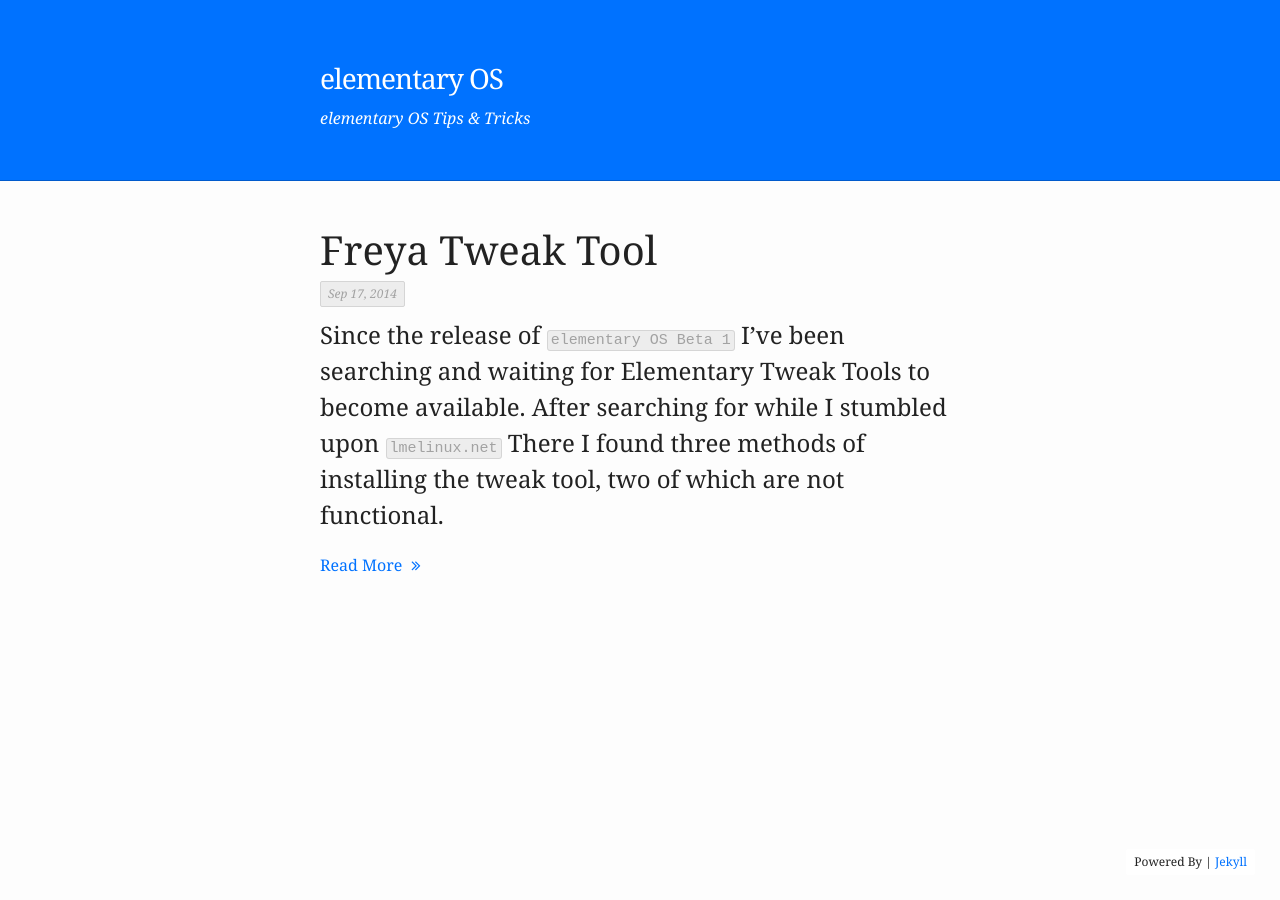
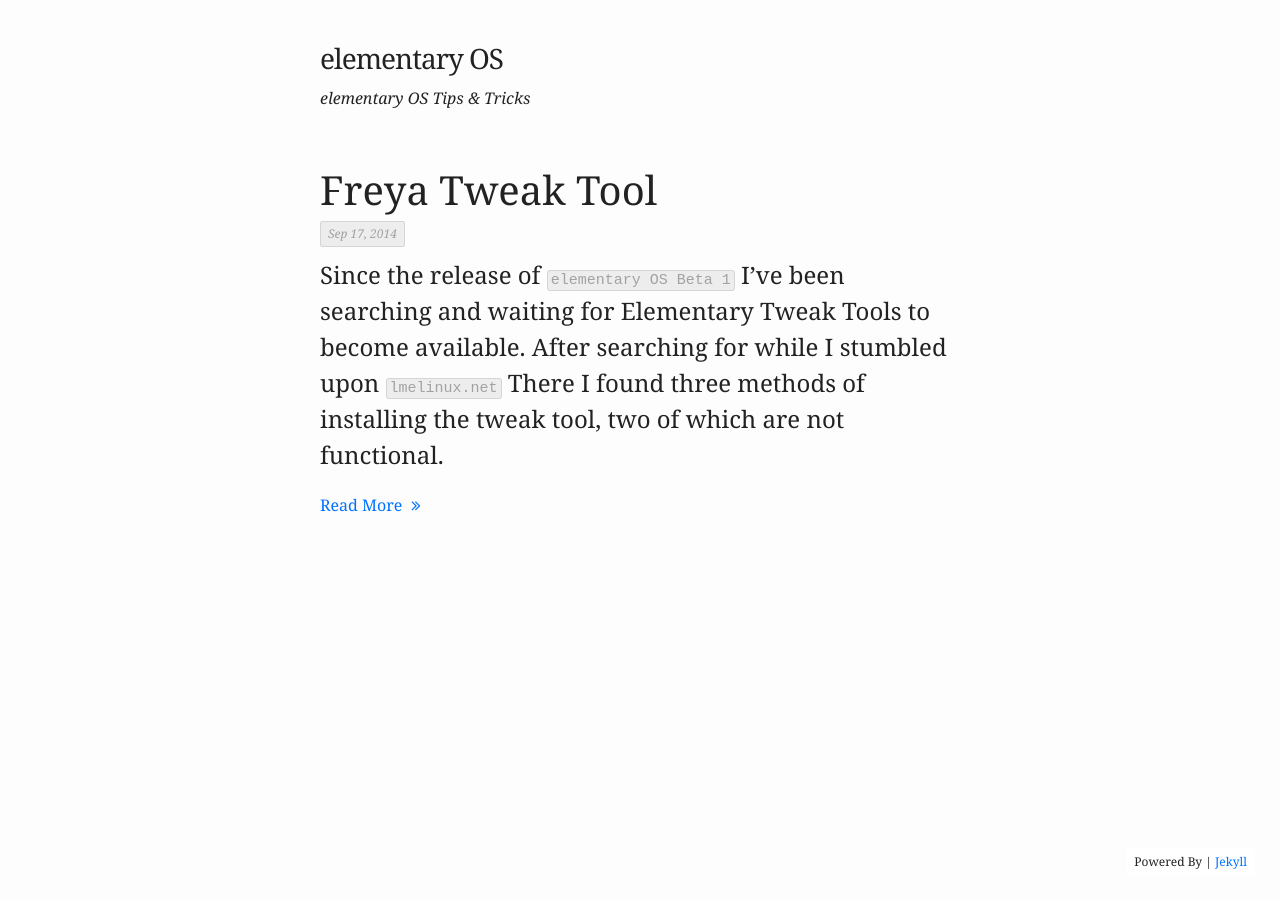
Before and after one commit to timbog80/timbog80.github.io, a Jekyll site: the page built from index.html, in a window 1280 px wide. Built offline with Jekyll 4.4.1, drawn with Linux system fonts in a browser that asks for light colours; nearby versions of some CDN libraries.

Commit message:
header wip

```diff
--- a/_sass/_layout.scss
+++ b/_sass/_layout.scss
@@ -6,16 +6,16 @@
   width: 100%;
   z-index: 9999;
   top: 0;
-  padding: 50px 0;
-  background: $brand-color;
-  border-bottom: 1px solid #005bcc;
+  padding: 30px 0;
   @include transition(all, 0.2s, ease-in-out);
 
   &.smaller {
-    padding: 10px 0;
+    padding: 15px 0 25px 0;
+    background: $brand-color;
+    border-bottom: 1px solid #005bcc;
 
-    .site-description {
-      display: none;
+    .site-description, .site-title {
+      color: white;
     }
   }
 
@@ -24,7 +24,7 @@
     line-height: 56px;
     letter-spacing: -1px;
     margin-bottom: 0;
-    color: white;
+    color: $text-color;
 
     &:hover {
       text-decoration: none;
@@ -33,7 +33,7 @@
 
   .site-description {
     font-style: italic;
-    color: white;
+    color: $text-color;
   }
 }
 
@@ -43,9 +43,9 @@
 .page-content {
   display: block;
   margin: 0 auto;
-  margin-top: 220px;
+  margin-top: 160px;
   &.smaller {
-    margin-top: 170px;
+    margin-top: 213px;
   }
 }
 
--- a/css/main.scss
+++ b/css/main.scss
@@ -32,7 +32,6 @@
     transition: $transition-property $transition-time $method;
 }
 
-
 // Import partials from `sass_dir` (defaults to `_sass`)
 @import
   "layout",
```
Also changed, not shown: 1 other file.
